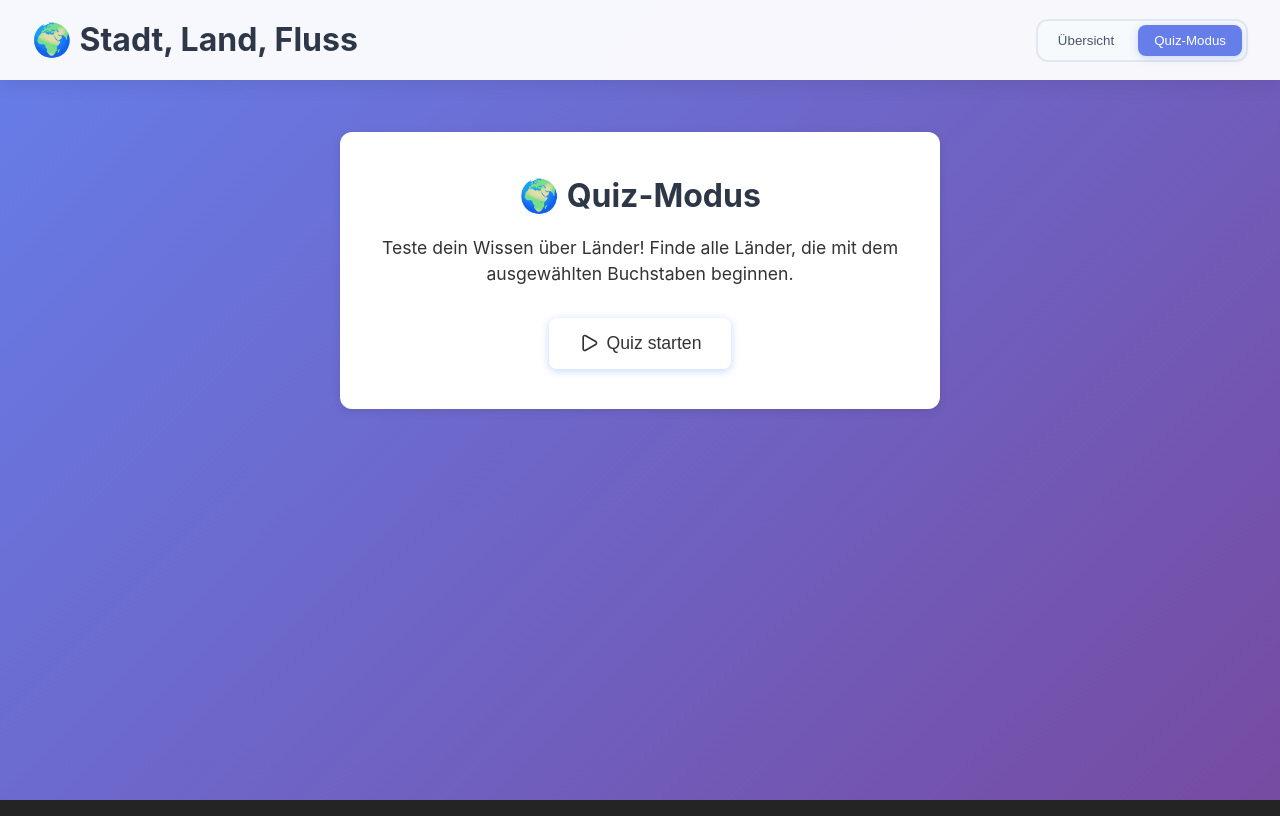
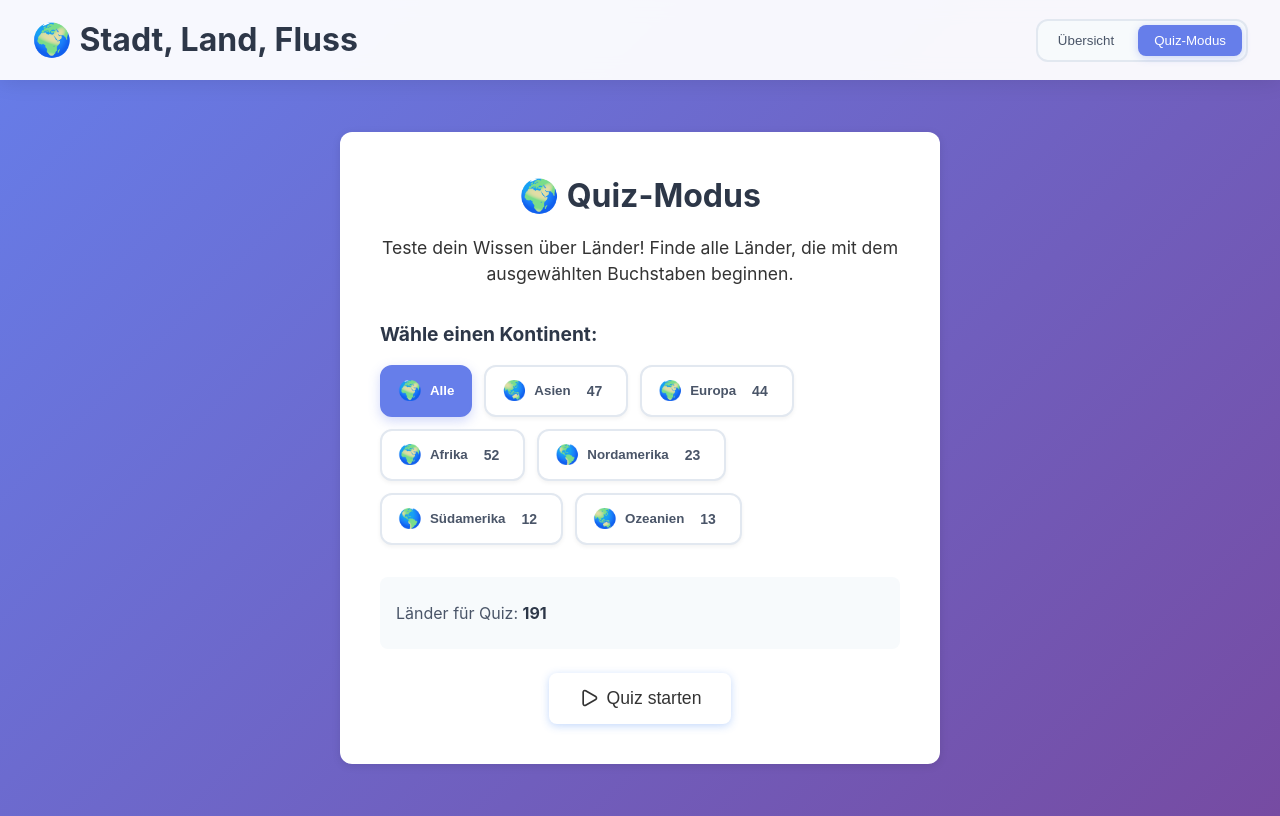
Before and after one commit to anne-tanne/stadt-land-fluss, a React (Vite) app: page / in a window 1280 px wide. Both pictures are taken after a click on the button "Quiz-Modus". Built offline with nearby package versions, Linux system fonts and the light colour scheme.

Commit message:
Add continent filtering to quiz mode - select continent before starting quiz

```diff
--- a/src/App.css
+++ b/src/App.css
@@ -1060,6 +1060,45 @@ h2 {
   font-size: 1.1rem;
 }
 
+.continent-selection {
+  margin: 2rem 0;
+  text-align: left;
+}
+
+.continent-selection h3 {
+  margin-bottom: 1rem;
+  color: #2d3748;
+  font-size: 1.2rem;
+}
+
+.quiz-info {
+  background: #f7fafc;
+  border-radius: 8px;
+  padding: 1rem;
+  margin: 1.5rem 0;
+  text-align: left;
+}
+
+.quiz-info p {
+  margin: 0.5rem 0;
+  color: #4a5568;
+  font-size: 1rem;
+}
+
+.quiz-info strong {
+  color: #2d3748;
+}
+
+.start-quiz-btn:disabled {
+  opacity: 0.5;
+  cursor: not-allowed;
+}
+
+.start-quiz-btn:disabled:hover {
+  transform: none;
+  box-shadow: none;
+}
+
 .progress-summary {
   background: var(--bg-secondary);
   border-radius: 8px;
--- a/src/components/QuizMode.tsx
+++ b/src/components/QuizMode.tsx
@@ -2,6 +2,7 @@ import { useState, useEffect, useRef } from 'react'
 import type { Country } from '../types'
 import { Check, RotateCcw, Target, Play, Home } from 'lucide-react'
 import { useTranslation } from '../translations'
+import ContinentNav from './ContinentNav'
 
 interface QuizModeProps {
   countries: Country[]
@@ -19,12 +20,14 @@ interface QuizProgress {
   currentLetter: string
   letterProgress: { [letter: string]: string[] } // Save progress for each letter
   lastUpdated: string
+  selectedContinent?: string // Add continent to progress
 }
 
 interface QuizSession {
   isActive: boolean
   startTime: string | null
   totalCountriesFound: number
+  selectedContinent?: string // Add continent to session
 }
 
 const QuizMode = ({ countries, onCountryLearned }: QuizModeProps) => {
@@ -38,8 +41,19 @@ const QuizMode = ({ countries, onCountryLearned }: QuizModeProps) => {
   const [messageType, setMessageType] = useState<'success' | 'error' | 'info'>('info')
   const [isQuizActive, setIsQuizActive] = useState<boolean>(false)
   const [showEndScreen, setShowEndScreen] = useState<boolean>(false)
+  const [selectedContinent, setSelectedContinent] = useState<string>('Alle')
   const inputRef = useRef<HTMLInputElement>(null)
   const [isInitialized, setIsInitialized] = useState<boolean>(false)
+
+  // Filter countries by selected continent
+  const getFilteredCountries = () => {
+    if (selectedContinent === 'Alle') {
+      return countries
+    }
+    return countries.filter(country => country.continent === selectedContinent)
+  }
+
+  const filteredCountries = getFilteredCountries()
 
   // Load saved progress and session on component mount
   useEffect(() => {
@@ -59,6 +73,10 @@ const QuizMode = ({ countries, onCountryLearned }: QuizModeProps) => {
         // Only restore if saved within the last 24 hours
         if (now.getTime() - savedDate.getTime() < 24 * 60 * 60 * 1000) {
           setCurrentLetter(progress.currentLetter)
+          // Restore selected continent if available
+          if (progress.selectedContinent) {
+            setSelectedContinent(progress.selectedContinent)
+          }
           // Load progress for current letter
           const currentLetterProgress = progress.letterProgress[progress.currentLetter] || []
           setFoundCountries(new Set(currentLetterProgress))
@@ -80,6 +98,11 @@ const QuizMode = ({ countries, onCountryLearned }: QuizModeProps) => {
       try {
         const session: QuizSession = JSON.parse(savedSession)
         console.log('Session loaded:', session)
+
+        // Restore selected continent if available
+        if (session.selectedContinent) {
+          setSelectedContinent(session.selectedContinent)
+        }
 
         // Always restore the session state if it exists and is valid
         if (session.isActive) {
@@ -124,29 +147,31 @@ const QuizMode = ({ countries, onCountryLearned }: QuizModeProps) => {
         progress = JSON.parse(savedProgress)
         progress.letterProgress[currentLetter] = Array.from(foundCountries)
         progress.currentLetter = currentLetter
+        progress.selectedContinent = selectedContinent
         progress.lastUpdated = new Date().toISOString()
         console.log('Updated existing progress:', progress)
       } catch (error) {
-        progress = { currentLetter, letterProgress: { [currentLetter]: Array.from(foundCountries) }, lastUpdated: new Date().toISOString() }
+        progress = { currentLetter, letterProgress: { [currentLetter]: Array.from(foundCountries) }, selectedContinent, lastUpdated: new Date().toISOString() }
         console.log('Created new progress due to error:', progress)
       }
     } else {
-      progress = { currentLetter, letterProgress: { [currentLetter]: Array.from(foundCountries) }, lastUpdated: new Date().toISOString() }
+      progress = { currentLetter, letterProgress: { [currentLetter]: Array.from(foundCountries) }, selectedContinent, lastUpdated: new Date().toISOString() }
       console.log('Created new progress:', progress)
     }
     localStorage.setItem(QUIZ_STORAGE_KEY, JSON.stringify(progress))
     console.log('Progress saved to localStorage')
-  }, [currentLetter, foundCountries, isInitialized])
+  }, [currentLetter, foundCountries, selectedContinent, isInitialized])
 
   // Save session state whenever isQuizActive changes
   useEffect(() => {
     const session: QuizSession = {
       isActive: isQuizActive,
       startTime: isQuizActive ? new Date().toISOString() : null,
-      totalCountriesFound: getTotalCountriesFound()
+      totalCountriesFound: getTotalCountriesFound(),
+      selectedContinent: selectedContinent // Save selected continent
     }
     localStorage.setItem(QUIZ_SESSION_KEY, JSON.stringify(session))
-  }, [isQuizActive])
+  }, [isQuizActive, selectedContinent])
 
   // Also save session when progress changes (in case user switches modes during active quiz)
   useEffect(() => {
@@ -154,11 +179,12 @@ const QuizMode = ({ countries, onCountryLearned }: QuizModeProps) => {
       const session: QuizSession = {
         isActive: true,
         startTime: new Date().toISOString(),
-        totalCountriesFound: getTotalCountriesFound()
+        totalCountriesFound: getTotalCountriesFound(),
+        selectedContinent: selectedContinent // Save selected continent
       }
       localStorage.setItem(QUIZ_SESSION_KEY, JSON.stringify(session))
     }
-  }, [foundCountries, currentLetter])
+  }, [foundCountries, currentLetter, selectedContinent])
 
   // Prevent session from being deactivated when component unmounts (switching modes)
   useEffect(() => {
@@ -169,13 +195,14 @@ const QuizMode = ({ countries, onCountryLearned }: QuizModeProps) => {
         const session: QuizSession = {
           isActive: true,
           startTime: new Date().toISOString(),
-          totalCountriesFound: getTotalCountriesFound()
+          totalCountriesFound: getTotalCountriesFound(),
+          selectedContinent: selectedContinent // Preserve selected continent
         }
         localStorage.setItem(QUIZ_SESSION_KEY, JSON.stringify(session))
         console.log('Active session preserved:', session)
       }
     }
-  }, [isQuizActive])
+  }, [isQuizActive, selectedContinent])
 
   const getTotalCountriesFound = () => {
     const savedProgress = localStorage.getItem(QUIZ_STORAGE_KEY)
@@ -192,7 +219,7 @@ const QuizMode = ({ countries, onCountryLearned }: QuizModeProps) => {
 
   const isAllCountriesCompleted = () => {
     const totalFound = getTotalCountriesFound()
-    return totalFound >= countries.length
+    return totalFound >= filteredCountries.length
   }
 
   const startQuiz = () => {
@@ -203,7 +230,8 @@ const QuizMode = ({ countries, onCountryLearned }: QuizModeProps) => {
     const session: QuizSession = {
       isActive: true,
       startTime: new Date().toISOString(),
-      totalCountriesFound: getTotalCountriesFound()
+      totalCountriesFound: getTotalCountriesFound(),
+      selectedContinent: selectedContinent // Save selected continent
     }
     localStorage.setItem(QUIZ_SESSION_KEY, JSON.stringify(session))
 
@@ -228,7 +256,7 @@ const QuizMode = ({ countries, onCountryLearned }: QuizModeProps) => {
   }
 
   const getCountriesForLetter = (letter: string) => {
-    return countries.filter(country => country.letter === letter)
+    return filteredCountries.filter(country => country.letter === letter)
   }
 
   const currentCountries = getCountriesForLetter(currentLetter)
@@ -543,8 +571,28 @@ const QuizMode = ({ countries, onCountryLearned }: QuizModeProps) => {
           <h2>🌍 {t('quizStartTitle')}</h2>
           <p>{t('quizStartDescription')}</p>
 
+          <div className="continent-selection">
+            <h3>Wähle einen Kontinent:</h3>
+            <ContinentNav
+              selectedContinent={selectedContinent}
+              onContinentSelect={setSelectedContinent}
+              countries={countries}
+            />
+          </div>
+
+          <div className="quiz-info">
+            <p>Länder für Quiz: <strong>{filteredCountries.length}</strong></p>
+            {selectedContinent !== 'Alle' && (
+              <p>Kontinent: <strong>{selectedContinent}</strong></p>
+            )}
+          </div>
+
           <div className="start-actions">
-            <button className="start-quiz-btn" onClick={startQuiz}>
+            <button
+              className="start-quiz-btn"
+              onClick={startQuiz}
+              disabled={filteredCountries.length === 0}
+            >
               <Play size={20} />
               {hasProgress ? 'Quiz fortsetzen' : t('startQuiz')}
             </button>
@@ -563,7 +611,7 @@ const QuizMode = ({ countries, onCountryLearned }: QuizModeProps) => {
 
   if (showEndScreen) {
     const totalFound = getTotalCountriesFound()
-    const totalPossible = countries.length
+    const totalPossible = filteredCountries.length
     const isFullyCompleted = totalFound >= totalPossible
 
     return (
```
